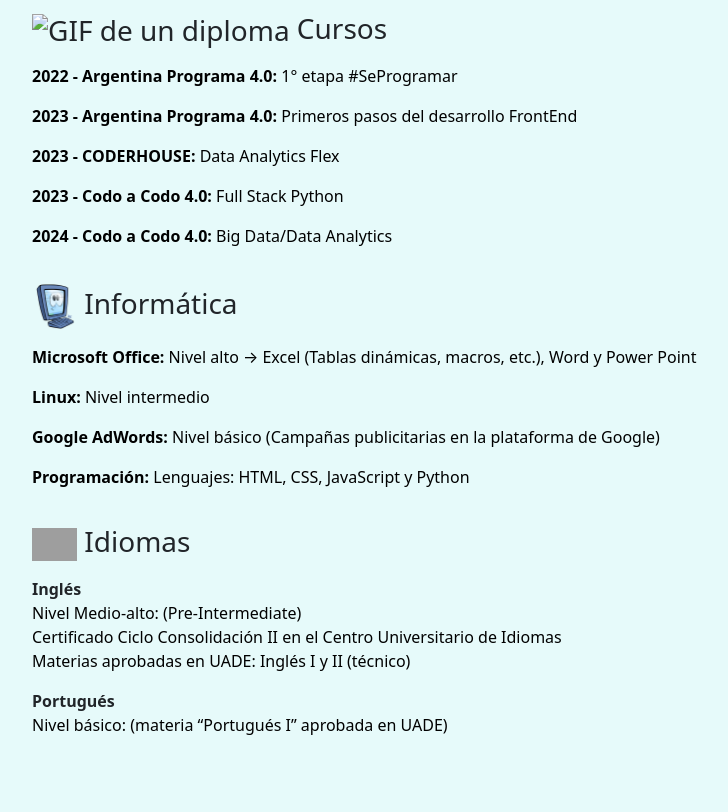
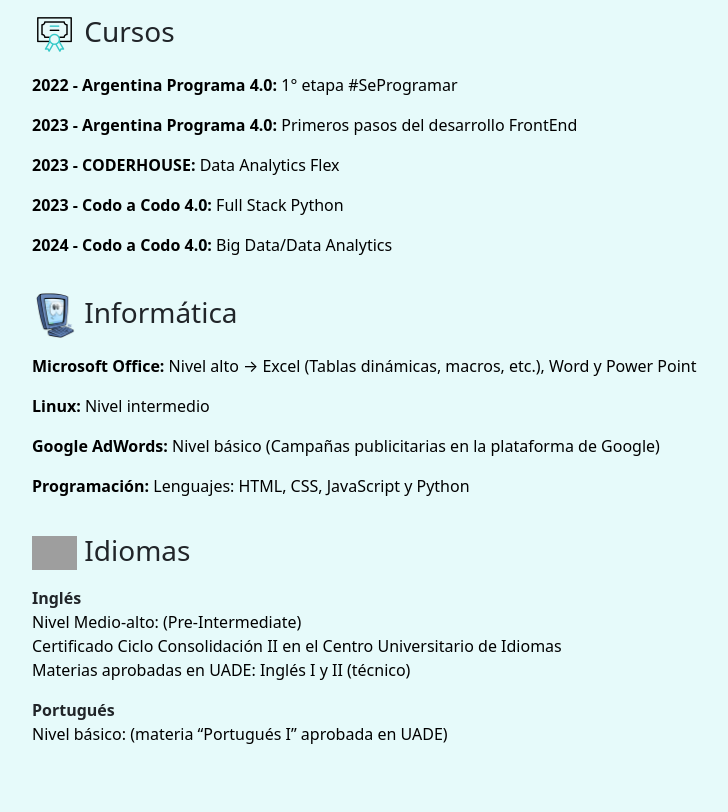
Before and after one commit to martin85pmp/martin85pmp.github.io, a plain HTML site: page index.html in a window 1280 px wide. Shown: the part 1923-2735 px from the top of the page, without its empty margins (303-1031 px from the left). Drawn offline with nearby package versions, Linux system fonts and the light colour scheme; grey boxes are pictures that could not be loaded.

Commit message:
Update index.html

```diff
--- a/index.html
+++ b/index.html
@@ -146,7 +146,7 @@ objetivos y un análisis de los recursos para optimizar la utilización de las f
             Habilidades
         </h2>
             <h3 class="titulo2">
-                <img src="diploma_.gif" alt="GIF de un diploma"
+                <img src="diploma.gif" alt="GIF de un diploma"
                 height="45" width="45" class="img-fluid">
                 Cursos
             </h3>
```
